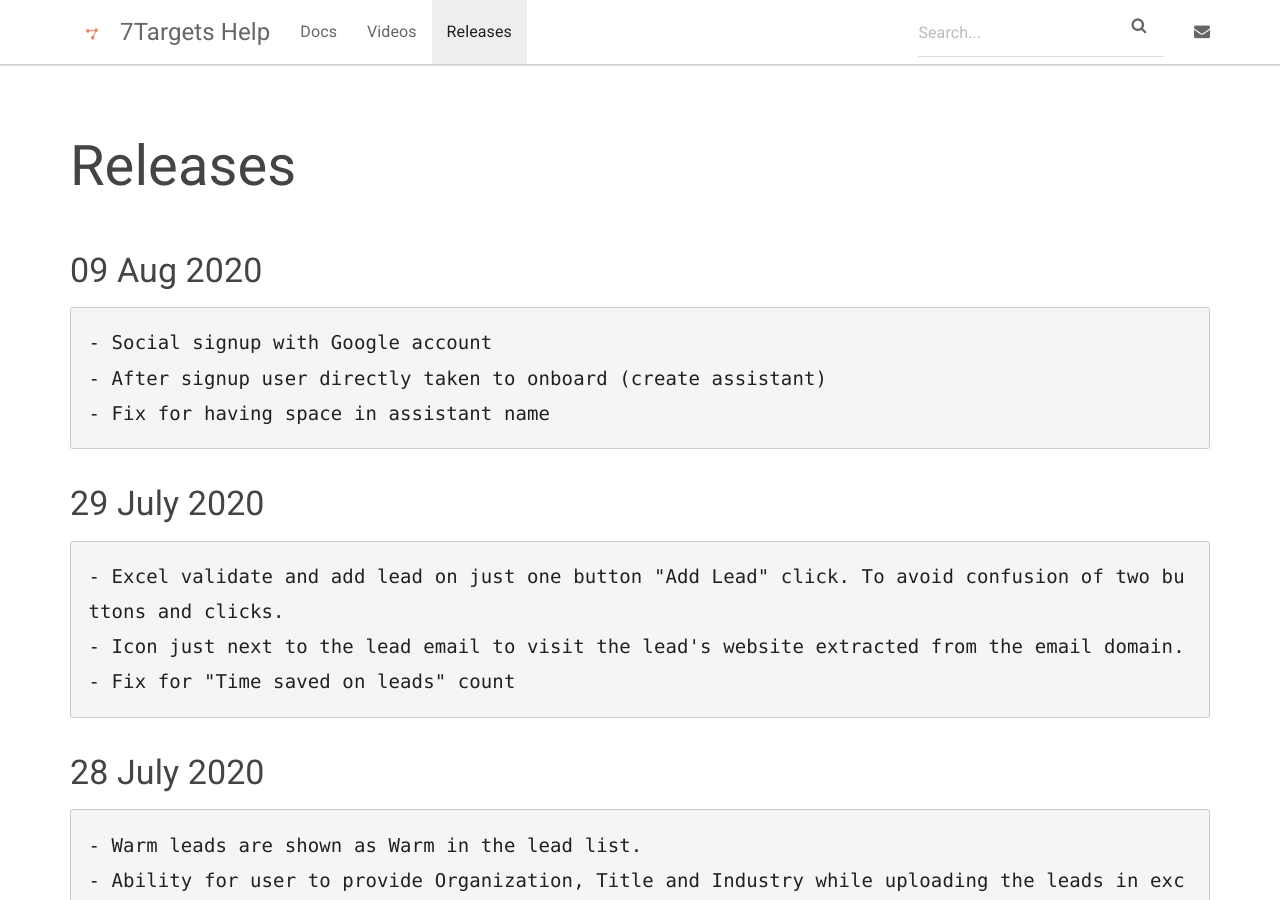
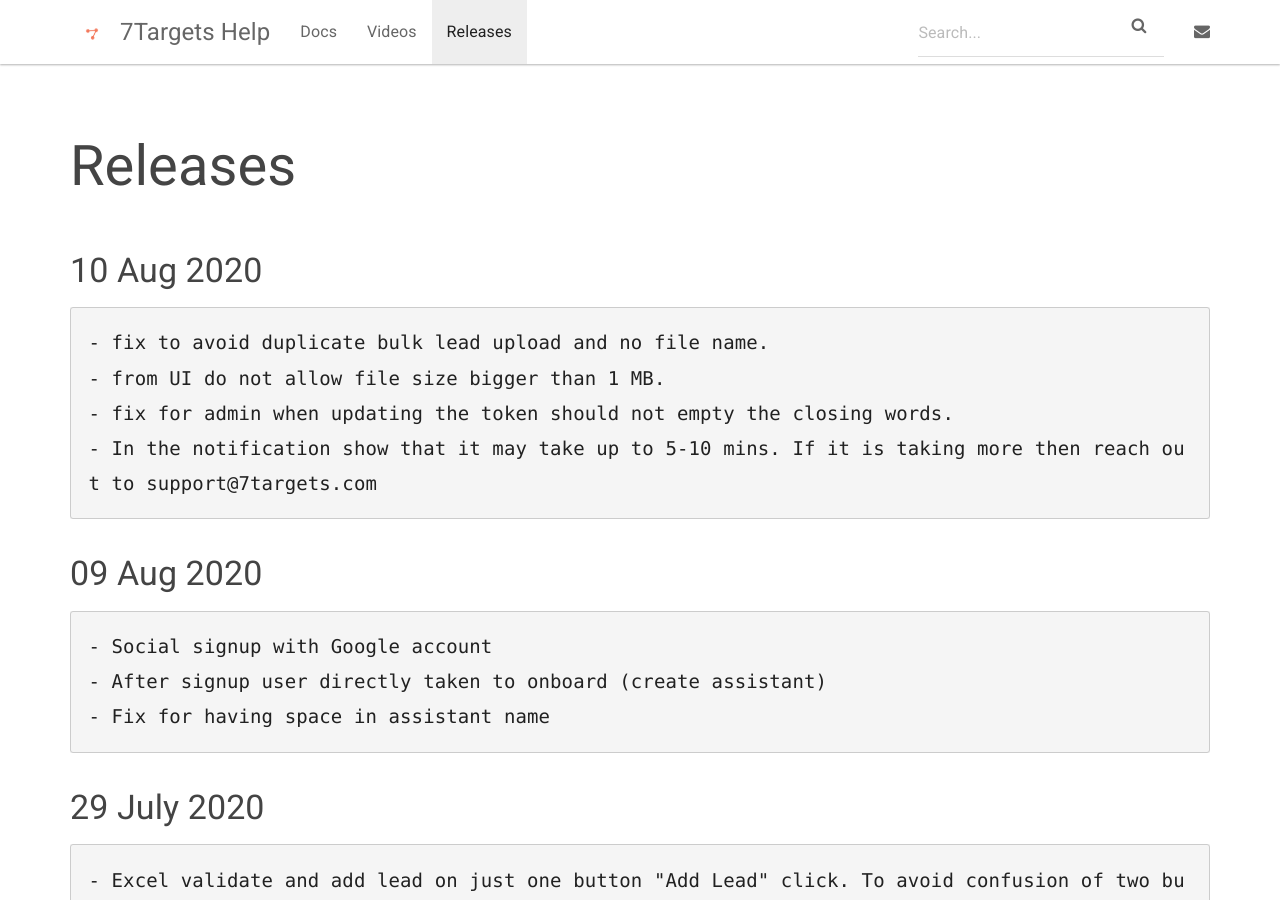
Before and after one commit to shrutisharma27/7targets-docs, a Jekyll site: the page built from docs/_releases/index.md, in a window 1280 px wide and 900 px high. Built offline with Jekyll 4.4.1, drawn with Linux system fonts in a browser that asks for light colours.

Commit message:
prod upgraded

````diff
--- a/docs/_releases/index.md
+++ b/docs/_releases/index.md
@@ -3,6 +3,13 @@
 permalink: /releases/home/
 redirect_from: /releases/index.html
 ---
+### 10 Aug 2020
+```
+- fix to avoid duplicate bulk lead upload and no file name.
+- from UI do not allow file size bigger than 1 MB.
+- fix for admin when updating the token should not empty the closing words.
+- In the notification show that it may take up to 5-10 mins. If it is taking more then reach out to support@7targets.com
+```
 ### 09 Aug 2020
 ```
 - Social signup with Google account
````
